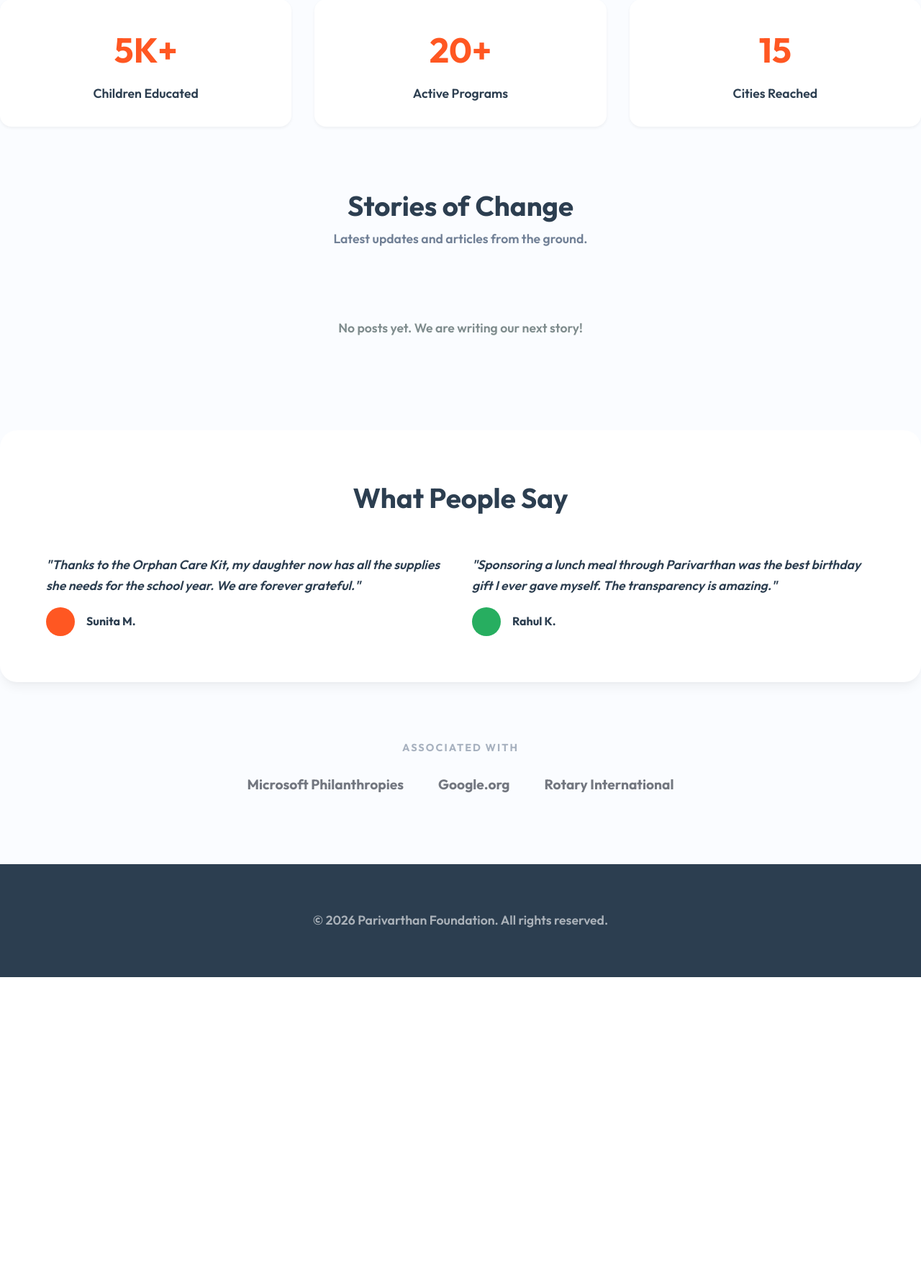
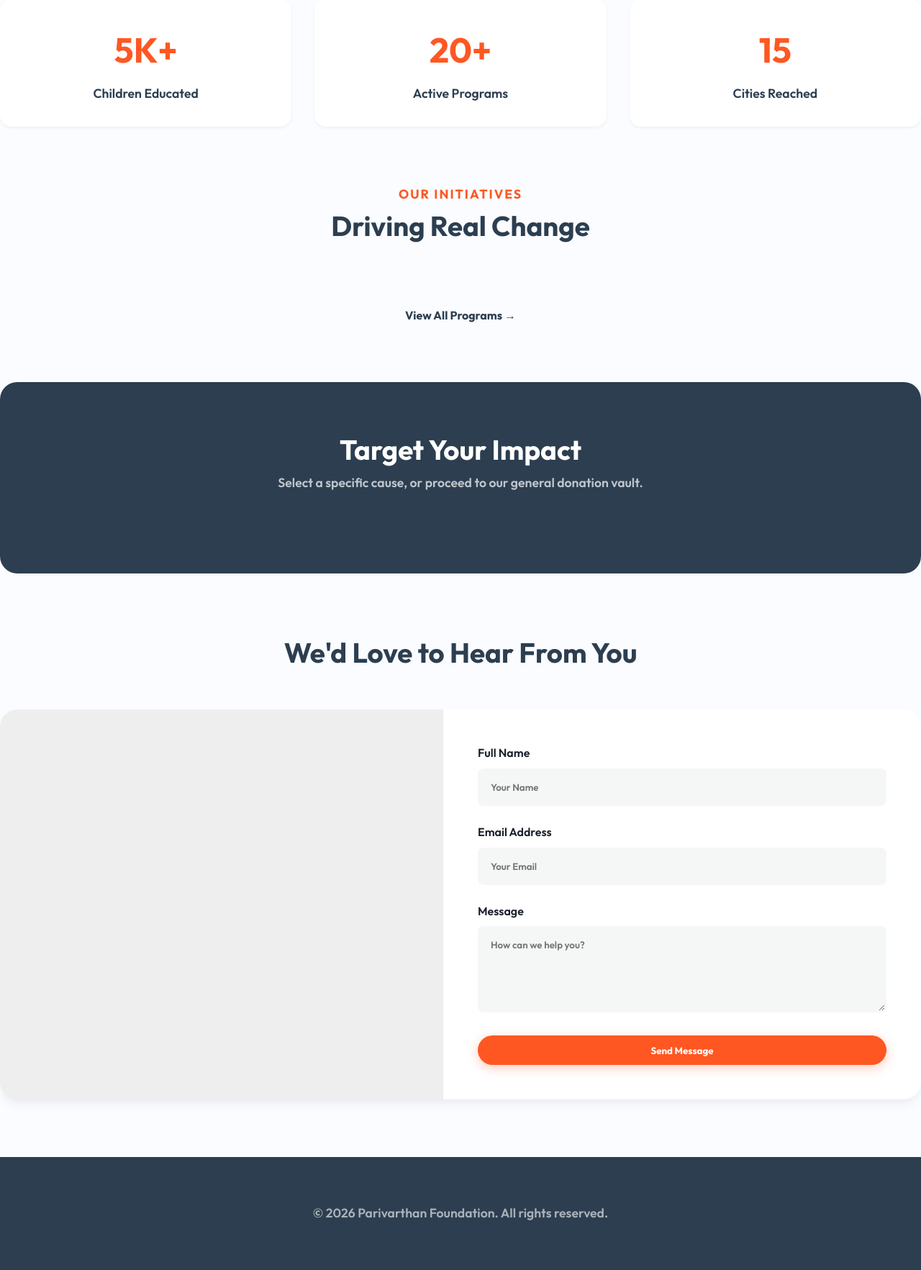
Before and after one commit to pavanrajashekar/parivarthan-ngo, a Django app: page / in a window 1280 px wide. Shown: the part 752-2517 px from the top of the page at 72% size. Before the commit the page ends 2110 px from the top, so only its background shows below. Run offline with Django 5.2, Linux system fonts and the light colour scheme; data that the repository does not hold is empty; some libraries are stand-ins or nearby versions.

Commit message:
V5: Single Page Application Route Migration

```diff
--- a/blog/templates/blog/home.html
+++ b/blog/templates/blog/home.html
@@ -4,16 +4,14 @@
 
 {% block content %}
     <!-- Hero Section -->
-    <section style="background: linear-gradient(135deg, var(--secondary) 0%, #1a252f 100%); color: white; border-radius: var(--radius-lg); padding: 6rem 3rem; text-align: center; margin-bottom: 4rem; position: relative; overflow: hidden; box-shadow: var(--shadow-lg);">
+    <section id="hero" style="background: linear-gradient(135deg, var(--secondary) 0%, #1a252f 100%); color: white; border-radius: var(--radius-lg); padding: 6rem 3rem; text-align: center; margin-bottom: 4rem; position: relative; overflow: hidden; box-shadow: var(--shadow-lg);">
         <div style="position: absolute; top: 0; left: 0; width: 100%; height: 100%; opacity: 0.1; background-image: url('https://images.unsplash.com/photo-1488521787991-ed7bbaae773c?ixlib=rb-4.0.3&auto=format&fit=crop&w=1600&q=80'); background-size: cover; background-position: center; pointer-events: none;"></div>
-
         <div style="position: relative; z-index: 1; max-width: 800px; margin: 0 auto;">
             <h1 style="color: white; margin-bottom: 1.5rem;">Empowering Communities, Changing Lives.</h1>
             <p style="font-size: 1.3rem; color: rgba(255,255,255,0.8); margin-bottom: 3rem;">Join Parivarthan Foundation in our mission to provide education, healthcare, and sustainable development to those who need it most.</p>
-
             <div style="display: flex; gap: 1rem; justify-content: center; flex-wrap: wrap;">
-                <a href="{% url 'initiate-donation' %}" class="btn-primary" style="padding: 1rem 2.5rem; font-size: 1.1rem;">Make an Impact</a>
-                <a href="{% url 'programs-list' %}" class="btn-primary" style="background: rgba(255,255,255,0.1); color: white!important; border: 1px solid rgba(255,255,255,0.2); box-shadow: none;">Our Programs</a>
+                <a href="#donate" class="btn-primary" style="padding: 1rem 2.5rem; font-size: 1.1rem;">Make an Impact</a>
+                <a href="#programs" class="btn-primary" style="background: rgba(255,255,255,0.1); color: white!important; border: 1px solid rgba(255,255,255,0.2); box-shadow: none;">Our Programs</a>
             </div>
         </div>
     </section>
@@ -34,58 +32,89 @@
         </div>
     </section>
 
-    <!-- Latest News (Grid System) -->
-    <section style="margin-bottom: 5rem;">
-        <div style="margin-bottom: 2rem; text-align: center;">
-            <h2>Stories of Change</h2>
-            <p>Latest updates and articles from the ground.</p>
+    <!-- Programs Preview Section -->
+    <section id="programs" style="margin-bottom: 5rem; scroll-margin-top: 100px;">
+        <div style="text-align: center; margin-bottom: 3rem;">
+            <p style="color: var(--primary); font-weight: 700; letter-spacing: 2px; text-transform: uppercase;">Our Initiatives</p>
+            <h2>Driving Real Change</h2>
         </div>
-
         <div class="card-grid">
-            {% for post in posts %}
-                <article class="card">
-                    <div style="background: #ecf0f1; height: 180px; margin: -2rem -2rem 1.5rem -2rem; display: flex; align-items: center; justify-content: center; color: #bdc3c7;">
-                        <svg width="48" height="48" viewBox="0 0 24 24" fill="none" stroke="currentColor" stroke-width="2"><rect x="3" y="3" width="18" height="18" rx="2" ry="2"></rect><circle cx="8.5" cy="8.5" r="1.5"></circle><polyline points="21 15 16 10 5 21"></polyline></svg>
+            {% for program in programs %}
+                <article class="card" style="padding: 0;">
+                    <div style="background-image: url('https://images.unsplash.com/photo-1577896851231-70ef18881754?ixlib=rb-4.0.3&auto=format&fit=crop&w=800&q=80'); background-size: cover; background-position: center; height: 220px; width: 100%;"></div>
+                    <div style="padding: 2rem;">
+                        <h3 class="card-title" style="margin-bottom: 0.5rem;">{{ program.name }}</h3>
+                        <p class="card-text">{{ program.description }}</p>
                     </div>
-
-                    <div class="card-meta">{{ post.date_posted|date:"F d, Y" }}</div>
-                    <h3 class="card-title">{{ post.title }}</h3>
-                    <p class="card-text">{{ post.content }}</p>
                 </article>
-            {% empty %}
-                <p style="grid-column: 1 / -1; text-align: center; color: #7f8c8d; padding: 3rem;">No posts yet. We are writing our next story!</p>
             {% endfor %}
+        </div>
+        <div style="text-align: center; margin-top: 2rem;">
+            <a href="{% url 'programs-list' %}" style="color: var(--secondary); font-weight: 700; text-decoration: none;">View All Programs &rarr;</a>
         </div>
     </section>
 
-    <!-- Trust Signals: Testimonials -->
-    <section style="background: var(--card-bg); padding: 4rem; border-radius: var(--radius-lg); text-align: center; margin-bottom: 5rem; box-shadow: var(--shadow-md);">
-        <h2 style="margin-bottom: 3rem;">What People Say</h2>
-        <div style="display: grid; grid-template-columns: repeat(auto-fit, minmax(280px, 1fr)); gap: 2rem;">
-            <div style="text-align: left;">
-                <p style="font-size: 1.1rem; font-style: italic; color: var(--secondary); margin-bottom: 1rem;">"Thanks to the Orphan Care Kit, my daughter now has all the supplies she needs for the school year. We are forever grateful."</p>
-                <div style="display: flex; gap: 1rem; align-items: center;">
-                    <div style="width: 40px; height: 40px; border-radius: 50%; background: var(--primary);"></div>
-                    <strong style="color: var(--secondary);">Sunita M.</strong>
-                </div>
+    <!-- Donate / Sponsorships Section -->
+    <section id="donate" style="margin-bottom: 5rem; scroll-margin-top: 100px;">
+        <div style="background: var(--secondary); padding: 4rem; border-radius: var(--radius-lg); color: white;">
+            <div style="text-align: center; margin-bottom: 3rem;">
+                <h2 style="color: white;">Target Your Impact</h2>
+                <p style="color: rgba(255,255,255,0.7);">Select a specific cause, or proceed to our general donation vault.</p>
             </div>
-            <div style="text-align: left;">
-                <p style="font-size: 1.1rem; font-style: italic; color: var(--secondary); margin-bottom: 1rem;">"Sponsoring a lunch meal through Parivarthan was the best birthday gift I ever gave myself. The transparency is amazing."</p>
-                <div style="display: flex; gap: 1rem; align-items: center;">
-                    <div style="width: 40px; height: 40px; border-radius: 50%; background: var(--accent);"></div>
-                    <strong style="color: var(--secondary);">Rahul K.</strong>
-                </div>
+
+            <div style="display: grid; grid-template-columns: repeat(auto-fit, minmax(300px, 1fr)); gap: 1.5rem;">
+                {% for plan in plans %}
+                    <a href="{% url 'initiate-donation' %}?amount={{ plan.amount }}" style="background: rgba(255,255,255,0.1); border: 1px solid rgba(255,255,255,0.2); border-radius: var(--radius-sm); padding: 2rem; color: white; text-decoration: none; transition: all 0.3s ease; text-align: center;" onmouseover="this.style.background='rgba(255,255,255,0.2)'" onmouseout="this.style.background='rgba(255,255,255,0.1)'">
+                        <strong style="display: block; font-size: 1.3rem; margin-bottom: 0.5rem;">{{ plan.title }}</strong>
+                        <p style="color: rgba(255,255,255,0.7); font-size: 0.9rem; margin-bottom: 1rem;">{{ plan.description }}</p>
+                        <span style="background: var(--accent); padding: 0.5rem 1.5rem; border-radius: 50px; font-weight: 800; display: inline-block;">₹{{ plan.amount }}</span>
+                    </a>
+                {% endfor %}
             </div>
         </div>
     </section>
 
-    <!-- Partners / Associated -->
-    <section style="text-align: center; opacity: 0.6; padding-bottom: 2rem;">
-        <p style="text-transform: uppercase; letter-spacing: 2px; font-size: 0.9rem; font-weight: 700; margin-bottom: 1.5rem;">Associated With</p>
-        <div style="display: flex; justify-content: center; gap: 3rem; flex-wrap: wrap;">
-            <strong style="font-size: 1.2rem;">Microsoft Philanthropies</strong>
-            <strong style="font-size: 1.2rem;">Google.org</strong>
-            <strong style="font-size: 1.2rem;">Rotary International</strong>
+    <!-- Contact & Map Section -->
+    <section id="contact" style="margin-bottom: 5rem; scroll-margin-top: 100px;">
+        <div style="text-align: center; margin-bottom: 3rem;">
+            <h2>We'd Love to Hear From You</h2>
+        </div>
+        <div style="display: grid; grid-template-columns: repeat(auto-fit, minmax(300px, 1fr)); gap: 3rem; background: var(--card-bg); border-radius: var(--radius-lg); box-shadow: var(--shadow-md); overflow: hidden;">
+            <div style="background: #eee; min-height: 400px; position: relative;">
+                <iframe src="https://maps.google.com/maps?q=Bangalore&t=&z=13&ie=UTF8&iwloc=&output=embed" width="100%" height="100%" style="border:0; position: absolute; top:0; left:0;" allowfullscreen="" loading="lazy"></iframe>
+            </div>
+            <div style="padding: 3rem 3rem 3rem 0;">
+                {% if messages %}
+                    {% for message in messages %}
+                        <div style="background-color: #d4edda; color: #155724; padding: 1rem; border-radius: var(--radius-sm); margin-bottom: 1.5rem;">
+                            {{ message }}
+                        </div>
+                    {% endfor %}
+                {% endif %}
+                <form action="{% url 'contact' %}" method="POST" style="display: grid; gap: 1.5rem;">
+                    {% csrf_token %}
+                    <div>
+                        <label style="display: block; font-weight: 600; margin-bottom: 0.5rem;">Full Name</label>
+                        {{ contact_form.name }}
+                    </div>
+                    <div>
+                        <label style="display: block; font-weight: 600; margin-bottom: 0.5rem;">Email Address</label>
+                        {{ contact_form.email }}
+                    </div>
+                    <div>
+                        <label style="display: block; font-weight: 600; margin-bottom: 0.5rem;">Message</label>
+                        {{ contact_form.message }}
+                    </div>
+                    <button type="submit" class="btn-primary" style="width: 100%;">Send Message</button>
+                </form>
+            </div>
         </div>
     </section>
+
+    <!-- Modern Form Stlying -->
+    <style>
+        .form-control { width: 100%; padding: 1rem; border: 2px solid transparent; background: #F4F7F6; border-radius: var(--radius-sm); transition: all 0.3s ease; }
+        .form-control:focus { outline: none; border-color: var(--primary); background: white; }
+        textarea.form-control { resize: vertical; min-height: 120px; }
+    </style>
 {% endblock %}
--- a/blog/views.py
+++ b/blog/views.py
@@ -1,11 +1,15 @@
 from django.shortcuts import render
 from .models import Blog
 from donations.models import SponsorshipPlan
+from programs.models import Program
+from contact.forms import ContactForm
 
 def home(request):
-    # Fetch all blogs from database, ordered by latest
+    # The master Data Controller for the SPA
     context = {
-        'posts': Blog.objects.all().order_by('-date_posted'),
-        'plans': SponsorshipPlan.objects.all()
+        'posts': Blog.objects.all().order_by('-date_posted')[:3], # Only top 3 for preview
+        'plans': SponsorshipPlan.objects.all(),
+        'programs': Program.objects.all()[:3], # Top 3 programs for preview
+        'contact_form': ContactForm()
     }
     return render(request, 'blog/home.html', context)
--- a/contact/views.py
+++ b/contact/views.py
@@ -8,7 +8,8 @@ def contact(request):
         if form.is_valid():
             form.save() # Saves to DB immediately because it's a ModelForm
             messages.success(request, f"Thank you! Your message has been sent.")
-            return redirect('contact')
+            # Redirect to home page at the contact anchor
+            return redirect('/#contact')
     else:
         form = ContactForm()
 
--- a/templates/base.html
+++ b/templates/base.html
@@ -21,10 +21,10 @@
             Parivarthan.
         </a>
         <div class="nav-links">
-            <a href="{% url 'blog-home' %}">Home</a>
-            <a href="{% url 'programs-list' %}">Programs</a>
-            <a href="{% url 'contact' %}">Contact</a>
-            <a href="{% url 'initiate-donation' %}" class="btn-primary">Donate Now</a>
+            <a href="/#hero">Home</a>
+            <a href="/#programs">Programs</a>
+            <a href="/#contact">Contact</a>
+            <a href="/#donate" class="btn-primary">Donate Now</a>
         </div>
     </nav>
 
```
